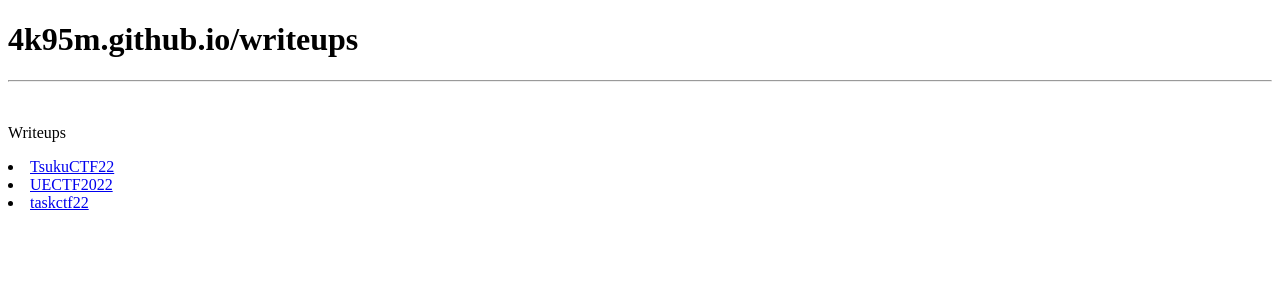
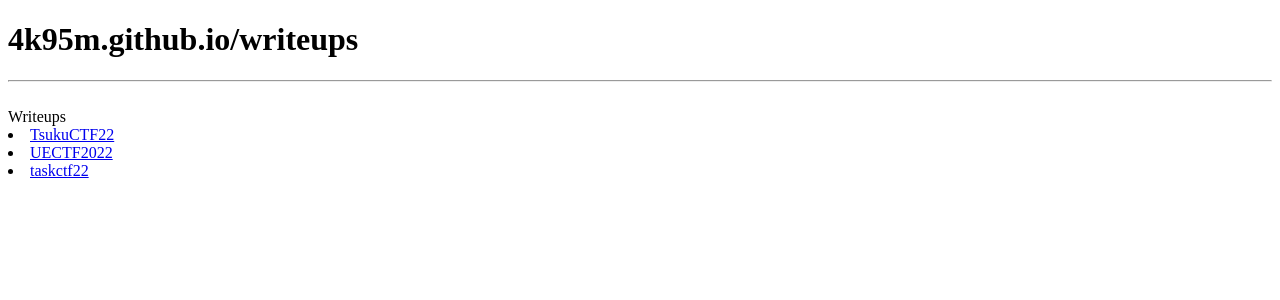
Before and after one commit to 4k95m/4k95m.github.io, a Next.js app: page /writeups in a window 1280 px wide. Shown: the top 300 px of the page. Built offline with nearby package versions, Linux system fonts and the light colour scheme.

Commit message:
Update writeups.js

```diff
--- a/pages/writeups.js
+++ b/pages/writeups.js
@@ -3,7 +3,7 @@ export default () => (
     <h1>4k95m.github.io/writeups</h1>
     <hr />
     <br />
-      <div><p>Writeups</p>
+      <div>Writeups
 	<li><a href="https://material-paneer-4f8.notion.site/TsukuCTF22-Writeup-423203c585444494bdbc2dec05fe08b2">TsukuCTF22</a></li>
         <li><a href="https://material-paneer-4f8.notion.site/UECTF2022-Writeup-424cfdca7e6e4d0e83faefc1a7bcea45">UECTF2022</a></li>
         <li><a href="https://material-paneer-4f8.notion.site/taskctf22-Writeup-b66e944e918a42ce9d86cce35199d95d">taskctf22</a></li>
```
